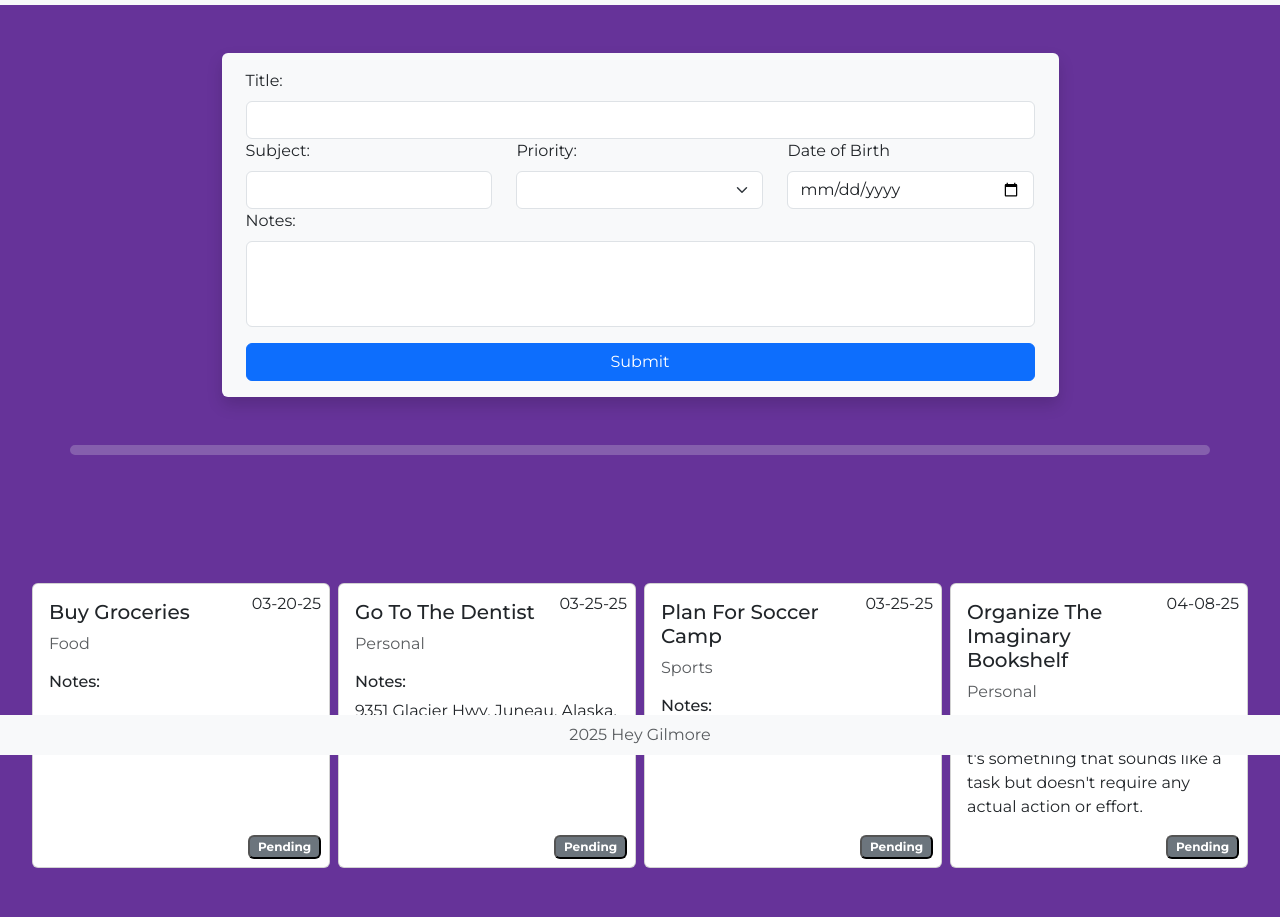
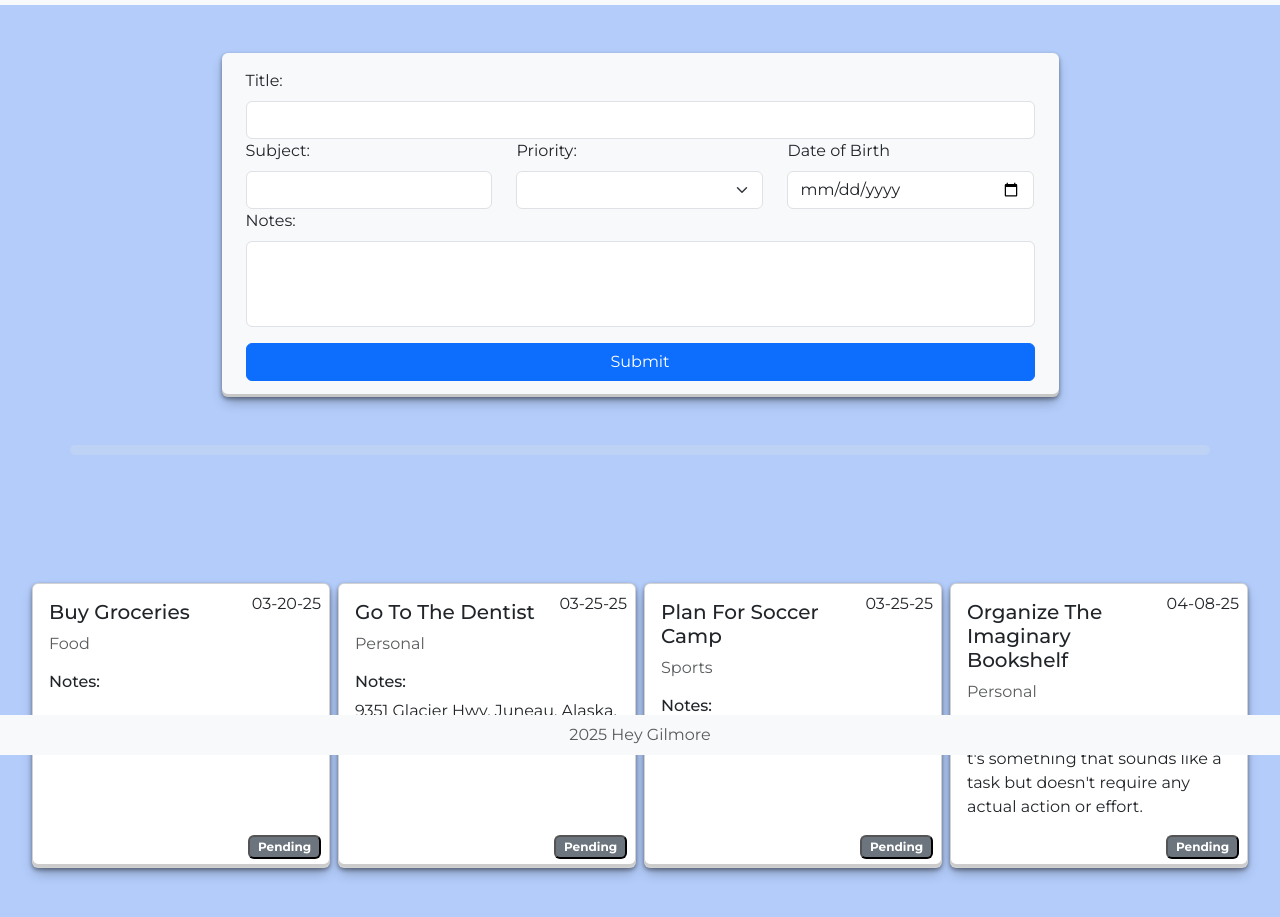
Before and after one commit to HeyGilmore/Todo-List, a website built with webpack: page src/index.html in a window 1280 px wide. Shown: the part 45-962 px from the top of the page. Built offline with nearby package versions, Linux system fonts and the light colour scheme.

Commit message:
minor style

```diff
--- a/src/css/stylesheet.css
+++ b/src/css/stylesheet.css
@@ -3,8 +3,13 @@
 
 /* styles.css */
 body {
-  background-color: rebeccapurple;
+  background-color: rgb(179, 204, 250);
   font-family: Montserrat;
+}
+
+.mainForm {
+  box-shadow: rgba(0, 0, 0, 0.4) 0px 2px 4px,
+    rgba(0, 0, 0, 0.3) 0px 7px 13px -3px, rgba(0, 0, 0, 0.2) 0px -3px 0px inset;
 }
 
 #content-list {
@@ -16,3 +21,8 @@ body {
   gap: 0.5em;
   padding: 5em 2em;
 }
+
+.mainCards {
+  box-shadow: rgba(0, 0, 0, 0.4) 0px 2px 4px,
+    rgba(0, 0, 0, 0.3) 0px 7px 13px -3px, rgba(0, 0, 0, 0.2) 0px -3px 0px inset;
+}
--- a/src/js/form.js
+++ b/src/js/form.js
@@ -1,7 +1,7 @@
 function formCreation() {
   return `
         <div class="container row pt-5 mx-auto">
-            <form class="row bg-light w-75 mx-auto rounded py-3 shadow shadow-5">
+            <form class=" mainForm row bg-light w-75 mx-auto rounded py-3">
                 <!--- Title --->
                 <div class="col-12">
                     <label for="title" class="form-label">Title:</label>
--- a/src/js/showList.js
+++ b/src/js/showList.js
@@ -1,6 +1,6 @@
 function creationList(task) {
   return `
-      <div class="card">
+        <div class="card  mainCards">
             <div class="card-body">
             <h5 class="card-title text-capitalize w-75">${task.title}</h5>
             <span class="card-subtitle mb-2 text-muted text-capitalize">${
```
Also changed, not shown: README.md. Lines whose indentation alone changed are shown as unchanged.
